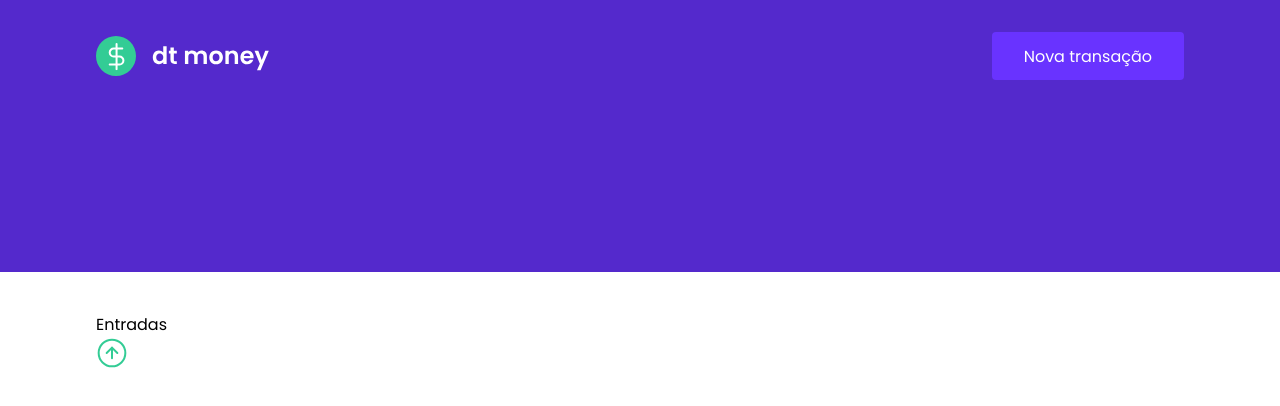
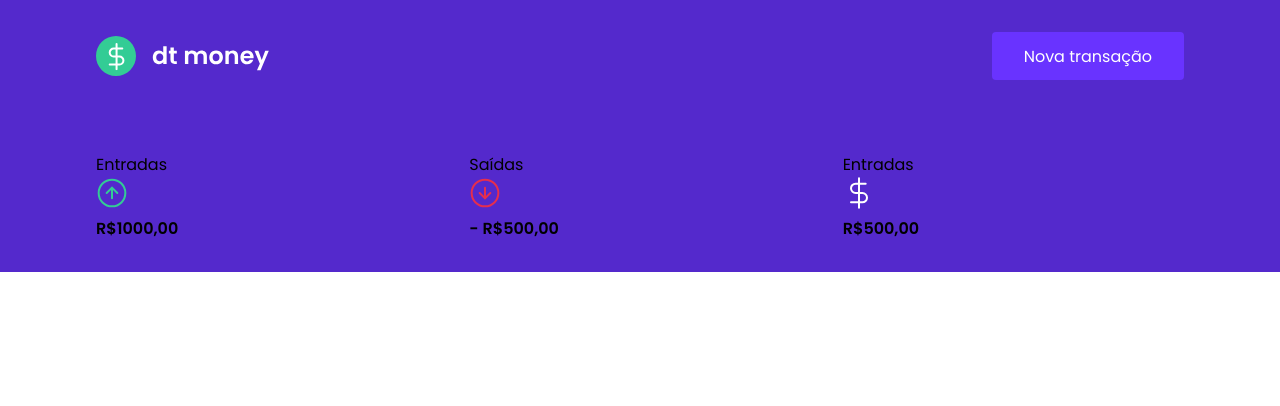
Before and after one commit to anaventura1811/aulas-chapter2-ignite, a React (Create React App) app: page / in a window 1280 px wide. Shown: the top 406 px of the page. Built offline with nearby package versions, Linux system fonts and the light colour scheme.

Commit message:
Estilização do summary

```diff
--- a/src/components/Summary/SumStyle.ts
+++ b/src/components/Summary/SumStyle.ts
@@ -1,5 +1,8 @@
 import styled from 'styled-components';
 
 export const SumStyle = styled.div`
-
+ display: grid;
+ grid-template-columns: repeat(3, 1fr); /* Para repetir as caixas de mesmo tamanho num grid*/
+ gap: 2rem;
+ margin-top: -10rem; /* Margin top negativa para colocar as divs mais acima, pegando um pouco do header*/
 `;
--- a/src/components/Summary/Sumary.tsx
+++ b/src/components/Summary/Sumary.tsx
@@ -1,4 +1,6 @@
 import entradas from '../../assets/Entradas.svg';
+import saidas from '../../assets/Saidas.svg';
+import total from '../../assets/Total.svg';
 
 import { SumStyle } from './SumStyle';
 
@@ -11,6 +13,21 @@ export function Summary() {
           <p>Entradas</p>
           <img src={ entradas } alt="entradas" />
         </header>
+        <strong>R$1000,00</strong>
+      </div>
+      <div>
+        <header>
+          <p>Saídas</p>
+          <img src={ saidas } alt="saídas" />
+        </header>
+        <strong>- R$500,00</strong>
+      </div>
+      <div>
+        <header>
+          <p>Entradas</p>
+          <img src={ total } alt="total" />
+        </header>
+        <strong>R$500,00</strong>
       </div>
     </SumStyle>
   )
```
Also changed, not shown: src/assets/Saidas.svg (renamed from src/assets/Saídas.svg).
